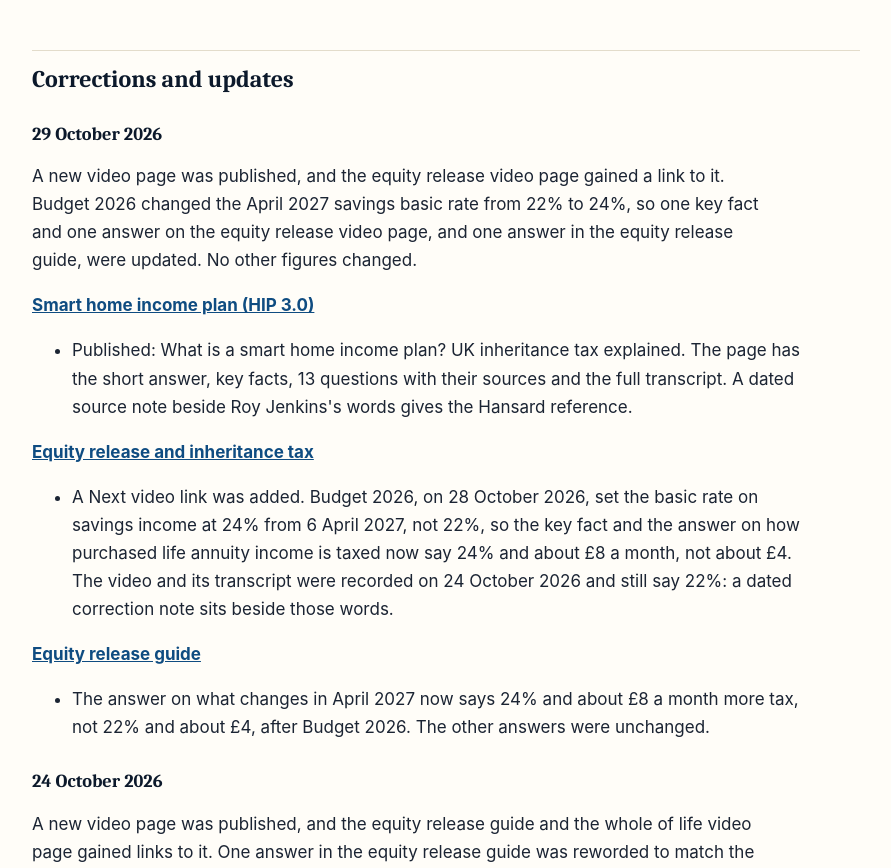
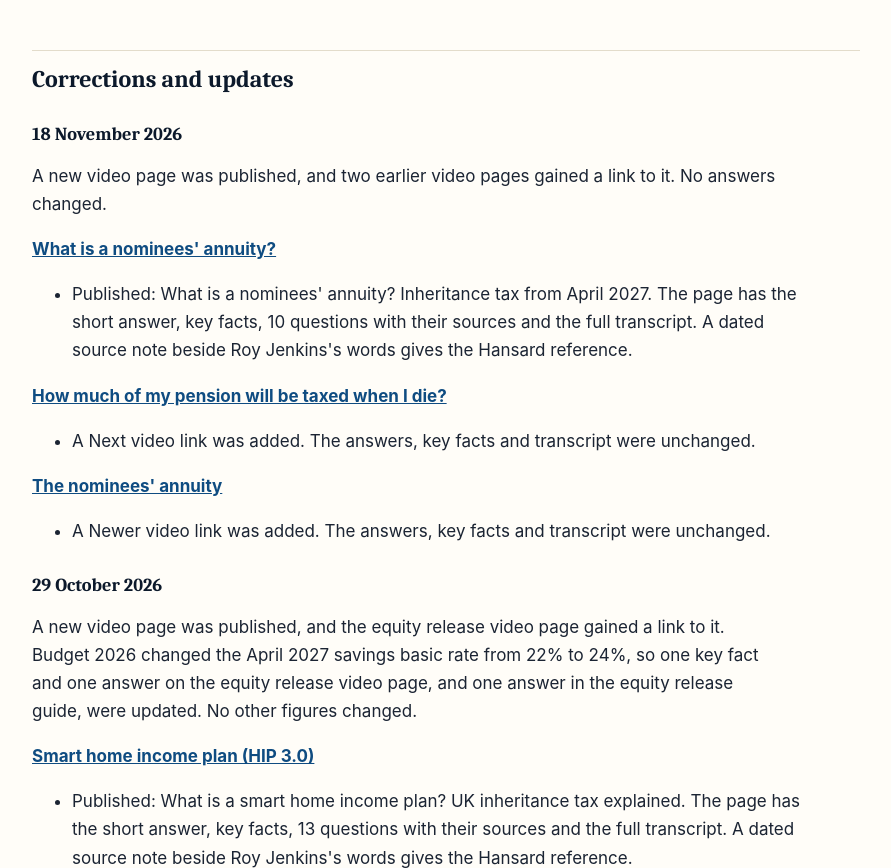
Before and after one commit to steve62384-dev/inheritancetaxexplained, a plain HTML site: page sources-and-corrections/index.html in a window 1280 px wide. Shown: the part 1304-2172 px from the top of the page, without its empty margins (194-1085 px from the left). Drawn offline with Linux system fonts and the light colour scheme.

Commit message:
Corrections page: log the video 7 changes, 18 Nov 2026

```diff
--- a/sources-and-corrections/index.html
+++ b/sources-and-corrections/index.html
@@ -188,7 +188,7 @@ footer.site p{margin:.3em 0;max-width:none}
     "@id": "https://inheritancetaxexplained.co.uk/#website"
    },
    "datePublished": "2026-10-01",
-   "dateModified": "2026-11-03",
+   "dateModified": "2026-11-18",
    "lastReviewed": "2026-10-01"
   }
  ]
@@ -204,7 +204,7 @@ footer.site p{margin:.3em 0;max-width:none}
 <article>
 <p class="kicker">About this site</p>
 <h1>Sources, method and corrections</h1>
-<p class="byline">By <a href="#about-the-author">Steve Hunt ACII TEP</a> &middot; Last updated 3 November 2026</p>
+<p class="byline">By <a href="#about-the-author">Steve Hunt ACII TEP</a> &middot; Last updated 18 November 2026</p>
 <p>Every answer on this site is written by Steve Hunt ACII TEP, a Chartered Insurance Risk Manager and Trust and Estate Practitioner who has worked in UK financial services since 1980. This page explains where the answers come from, how they are backed up, and what has been corrected.</p>
 
 <h2 id="how">How each answer is backed up</h2>
@@ -227,6 +227,14 @@ footer.site p{margin:.3em 0;max-width:none}
 <p>Each page shows when it was published and when it was last reviewed. The review date changes only when the page has actually been reviewed, not to make it look fresh. Tax rules change, so always check the date.</p>
 
 <h2 id="corrections">Corrections and updates</h2>
+<h3>18 November 2026</h3>
+<p>A new video page was published, and two earlier video pages gained a link to it. No answers changed.</p>
+<p><strong><a href="/what-is-a-nominees-annuity/">What is a nominees' annuity?</a></strong></p>
+<ul class="log"><li>Published: What is a nominees' annuity? Inheritance tax from April 2027. The page has the short answer, key facts, 10 questions with their sources and the full transcript. A dated source note beside Roy Jenkins's words gives the Hansard reference.</li></ul>
+<p><strong><a href="/how-much-of-my-pension-will-be-taxed-when-i-die/">How much of my pension will be taxed when I die?</a></strong></p>
+<ul class="log"><li>A Next video link was added. The answers, key facts and transcript were unchanged.</li></ul>
+<p><strong><a href="/nominees-annuity/">The nominees' annuity</a></strong></p>
+<ul class="log"><li>A Newer video link was added. The answers, key facts and transcript were unchanged.</li></ul>
 <h3>29 October 2026</h3>
 <p>A new video page was published, and the equity release video page gained a link to it. Budget 2026 changed the April 2027 savings basic rate from 22% to 24%, so one key fact and one answer on the equity release video page, and one answer in the equity release guide, were updated. No other figures changed.</p>
 <p><strong><a href="/smart-home-income-plan/">Smart home income plan (HIP 3.0)</a></strong></p>
```
